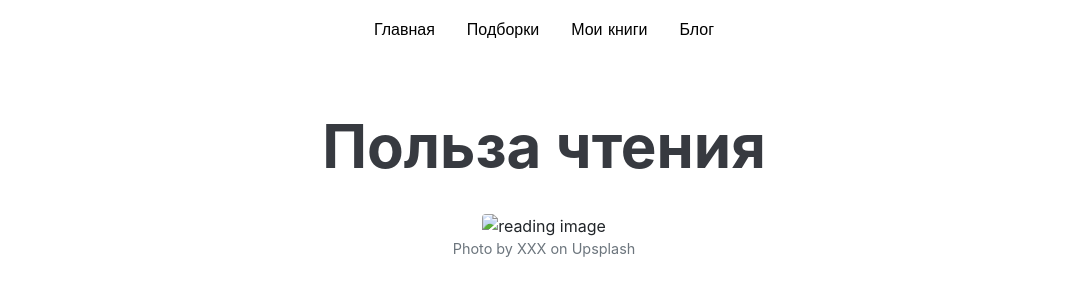
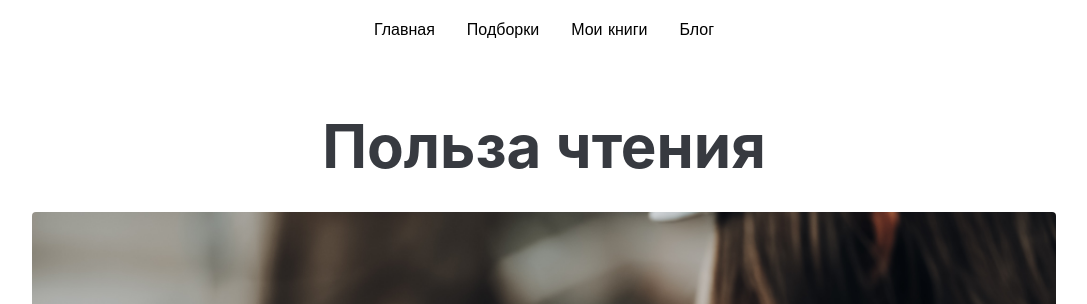
Before and after one commit to nickand-code/projectBook, a plain HTML site: page index.html in a window 1280 px wide. Shown: the top 304 px of the page, without its empty margins (96-1183 px from the left). Drawn offline with nearby package versions, Linux system fonts and the light colour scheme; the site is published under a folder, as on GitHub Pages, so addresses that start at the root find nothing.

Commit message:
Update index.html

```diff
--- a/index.html
+++ b/index.html
@@ -31,7 +31,7 @@
       <h1 class="top-header">Польза чтения</h1>
       <div class="text-center">
         <figure class="figure">
-          <img class="library-img img-fluid rounded" src="/joel-muniz-reading.jpg" alt="reading image">
+          <img class="library-img img-fluid rounded" src="joel-muniz-reading.jpg" alt="reading image">
           <figcaption class="figure-caption">Photo by XXX on Upsplash</figcaption>
         </figure>
       </div>
```
